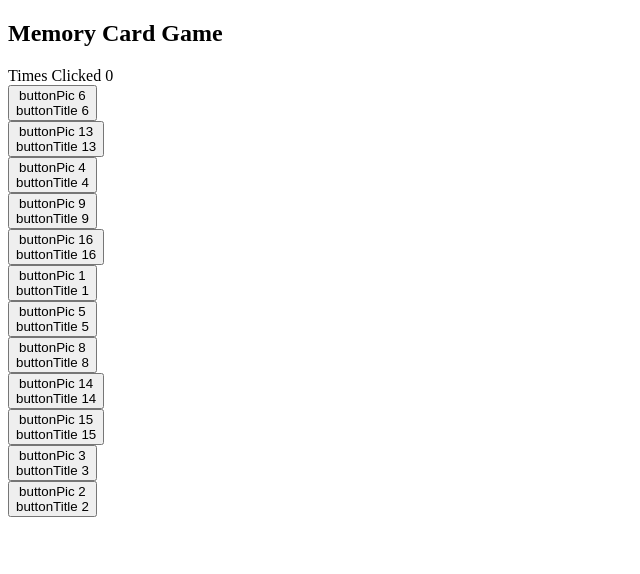
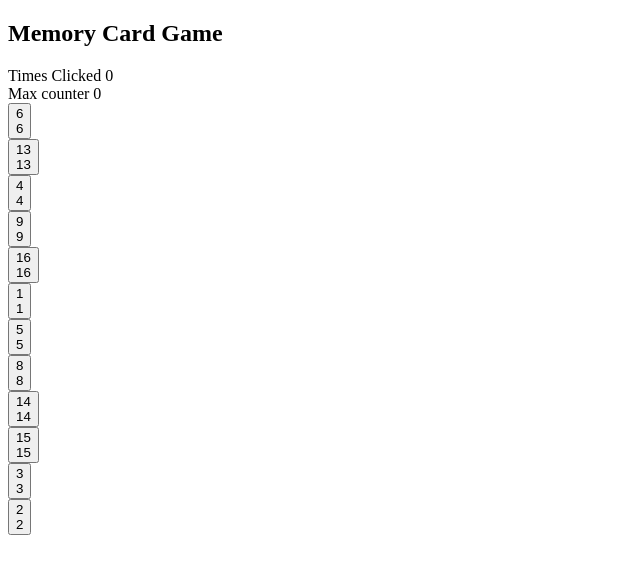
Before and after one commit to patrickly1/Memory_Card, a React (Vite) app: page / in a window 1280 px wide. Shown: the top 574 px of the page, without its empty margins (0-640 px from the left). Built offline with nearby package versions, Linux system fonts and the light colour scheme.

Commit message:
Added logic to counter and max counter of the memory card game. Game is working as intended

```diff
--- a/src/App.jsx
+++ b/src/App.jsx
@@ -25,6 +25,7 @@ function App() {
   const [shuffleTrigger, setShuffleTrigger] = useState(0);
   const [seenPokemonCards, setSeenPokemonCards] = useState(new Set());
   const [duplicatePokemonCard, setDuplicatePokemonCard] = useState(false);
+  const [maxHighScore, setMaxHighScore] = useState(0);
 
   useEffect(() => {
     //shuffle the array of pokemon cards
@@ -33,7 +34,6 @@ function App() {
         const j = Math.floor(Math.random() * (i + 1));
         [array[i], array[j]] = [array[j], array[i]];
       }
-
       return array;
     }
 
@@ -41,15 +41,25 @@ function App() {
     setShuffledPokemonCards(shuffledPokemonCards);
   }, [shuffleTrigger]); // dependency on shuffleTrigger
 
+  // handle card click
   const handleCardClick = (index) => {
+    // Pass the index of the card clicked to find the card in shuffledPokemonCards
     const card = shuffledPokemonCards[index];
+    // Check if card has been clicked before
     if (seenPokemonCards.has(card.title)) {
+      //Reset the counter and seen cards
       setDuplicatePokemonCard(true);
+      setShuffleTrigger(0);
+      setSeenPokemonCards(new Set());
     } else{
+      setDuplicatePokemonCard(false);
       const newSet = new Set(seenPokemonCards);
       newSet.add(card.title);
       setSeenPokemonCards(newSet);
       setShuffleTrigger(prev => prev + 1);
+      if (maxHighScore === shuffleTrigger) {
+        setMaxHighScore(prev => prev + 1);
+      }
     }
   };
 
@@ -59,8 +69,9 @@ function App() {
         <h2>
         Memory Card Game
         </h2>
-        <div>Times Clicked {shuffleTrigger}</div>
-        <div>{duplicatePokemonCard && "Duplicate card clicked!"}</div>
+        <div className="clickCounter">Times Clicked {shuffleTrigger}</div>
+        <div className="maxClickCounter">Max counter {maxHighScore}</div>
+        <div className="duplicateAlert">{duplicatePokemonCard && "Duplicate card clicked!"}</div>
       </div>
       <div className="bottomContainer">
         {shuffledPokemonCards.map((pokemonCard, index) => (
--- a/src/Card.jsx
+++ b/src/Card.jsx
@@ -7,10 +7,10 @@ export default function Card({ pic,
         <div className="cardContainer">
             <button onClick={() => handleCardClick(index)}>
                 <div className="buttonPic">
-                    buttonPic {pic}
+                    {pic}
                 </div>
                 <div className="buttonTitle">
-                    buttonTitle {title}
+                    {title}
                 </div>
             </button>
         </div>
```
